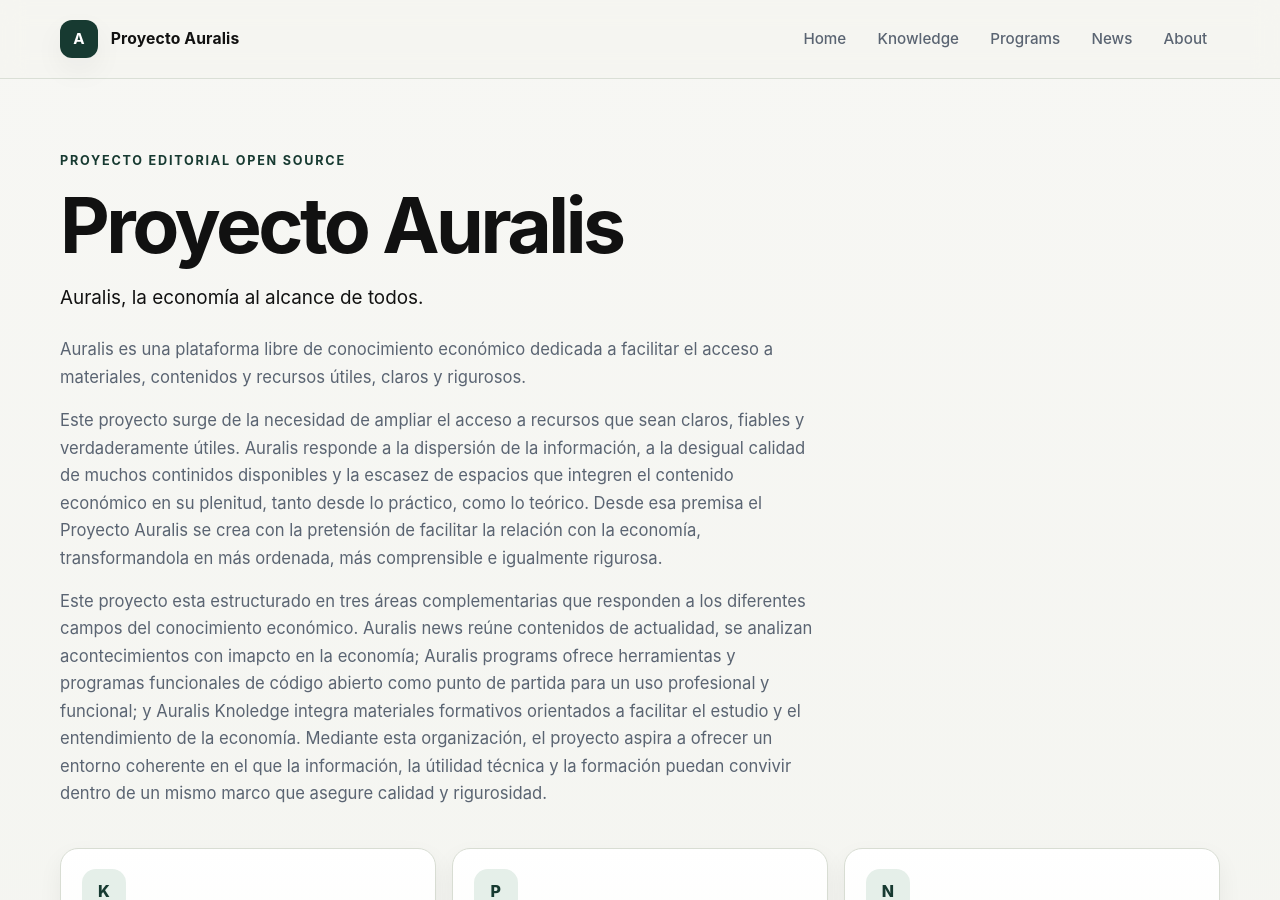
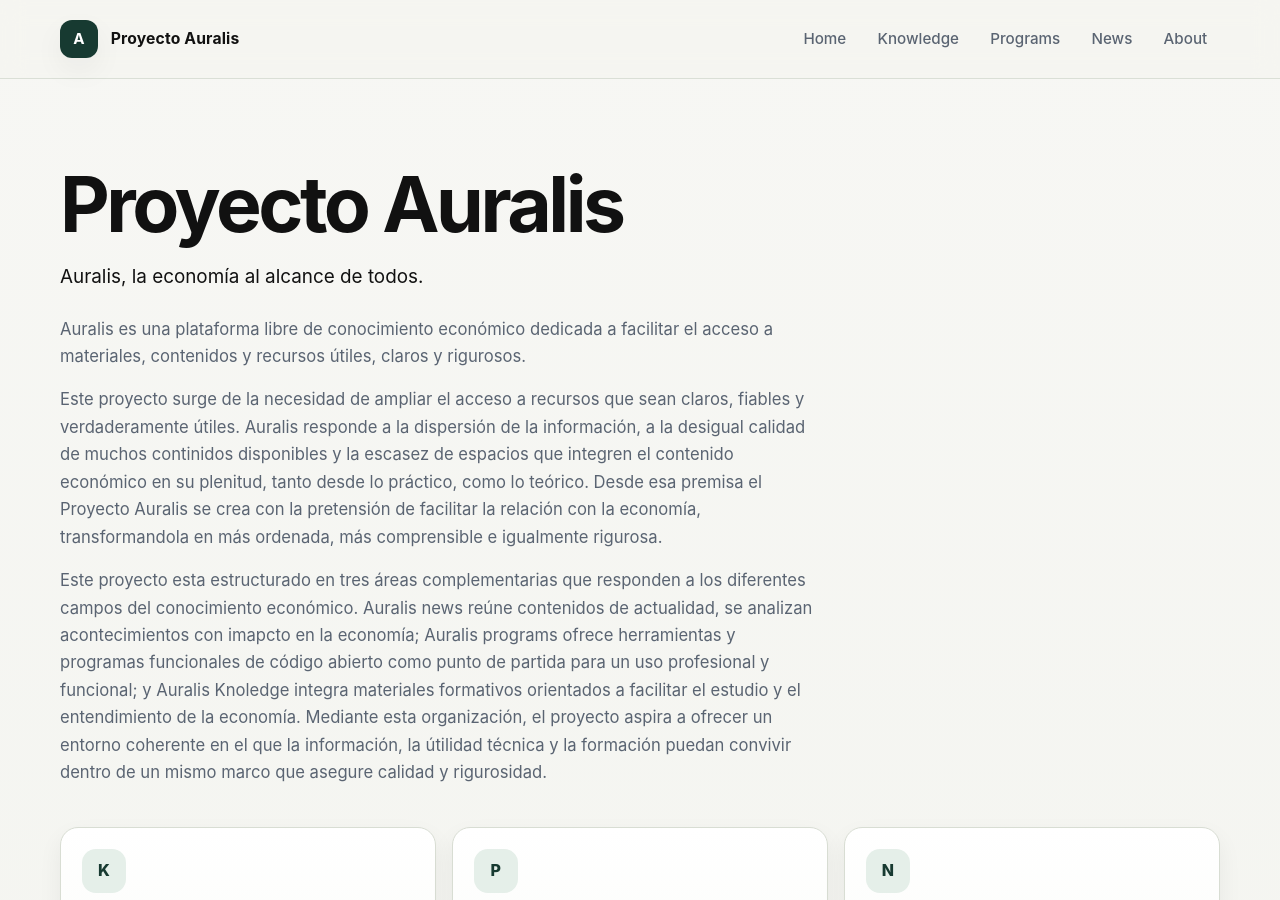
Before and after one commit to Proyecto-Auralis/auralis-site, a Jekyll site: the page built from index.md, in a window 1280 px wide and 900 px high. Built offline with Jekyll 4.4.1, drawn with Linux system fonts in a browser that asks for light colours.

Commit message:
Update home.html

```diff
--- a/_layouts/home.html
+++ b/_layouts/home.html
@@ -5,7 +5,7 @@ layout: default
   <section class="home-hero">
     <div class="container">
       <div class="home-hero__content">
-        <p class="eyebrow">Proyecto editorial open source</p>
+        <p class="eyebrow"></p>
         <h1>{{ page.title }}</h1>
 
         {% if page.intro %}
```
